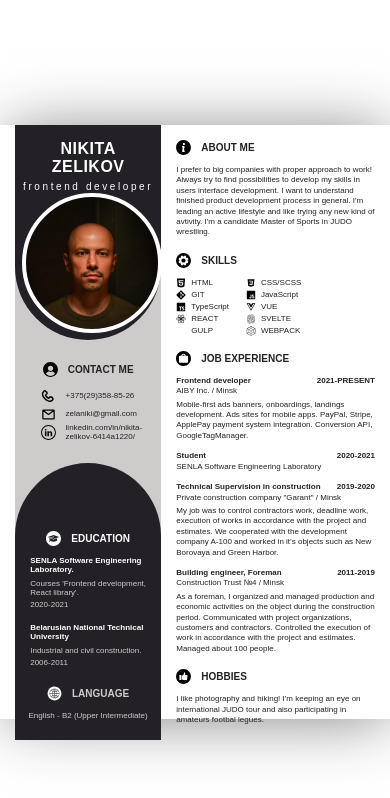
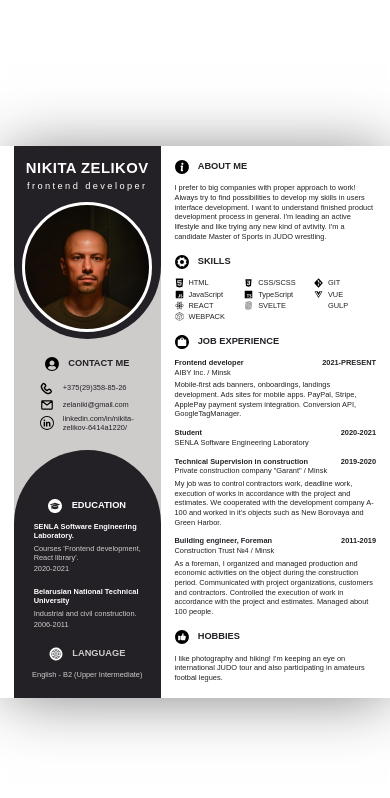
Before and after one commit to MikitaZelikov/my_cv, a website built with webpack: page index.html in a window 390 px wide. Built offline with nearby package versions, Linux system fonts and the light colour scheme; files whose address does not match are found by name.

Commit message:
add mobile adaptation styles

```diff
--- a/styles/style.css
+++ b/styles/style.css
@@ -287,3 +287,25 @@ article + article {
 .hobbies .title {
     background-image: url(../assets/icons/hobbies.svg);
 }
+
+@media only screen and (min-aspect-ratio: 428/925) and (max-width: 430px) {
+    html {
+        font-size: 1.34vh;
+    }
+
+    body {
+        width: 100vw;
+        height: calc(1.4143 * 100vw);
+    }
+}
+
+@media only screen and (max-aspect-ratio: 428/926) and (max-width: 430px) {
+    html {
+        font-size: 1.1vh;
+    }
+
+    body {
+        width: 100vw;
+        height: calc(1.4143 * 100vw);
+    }
+}
```
